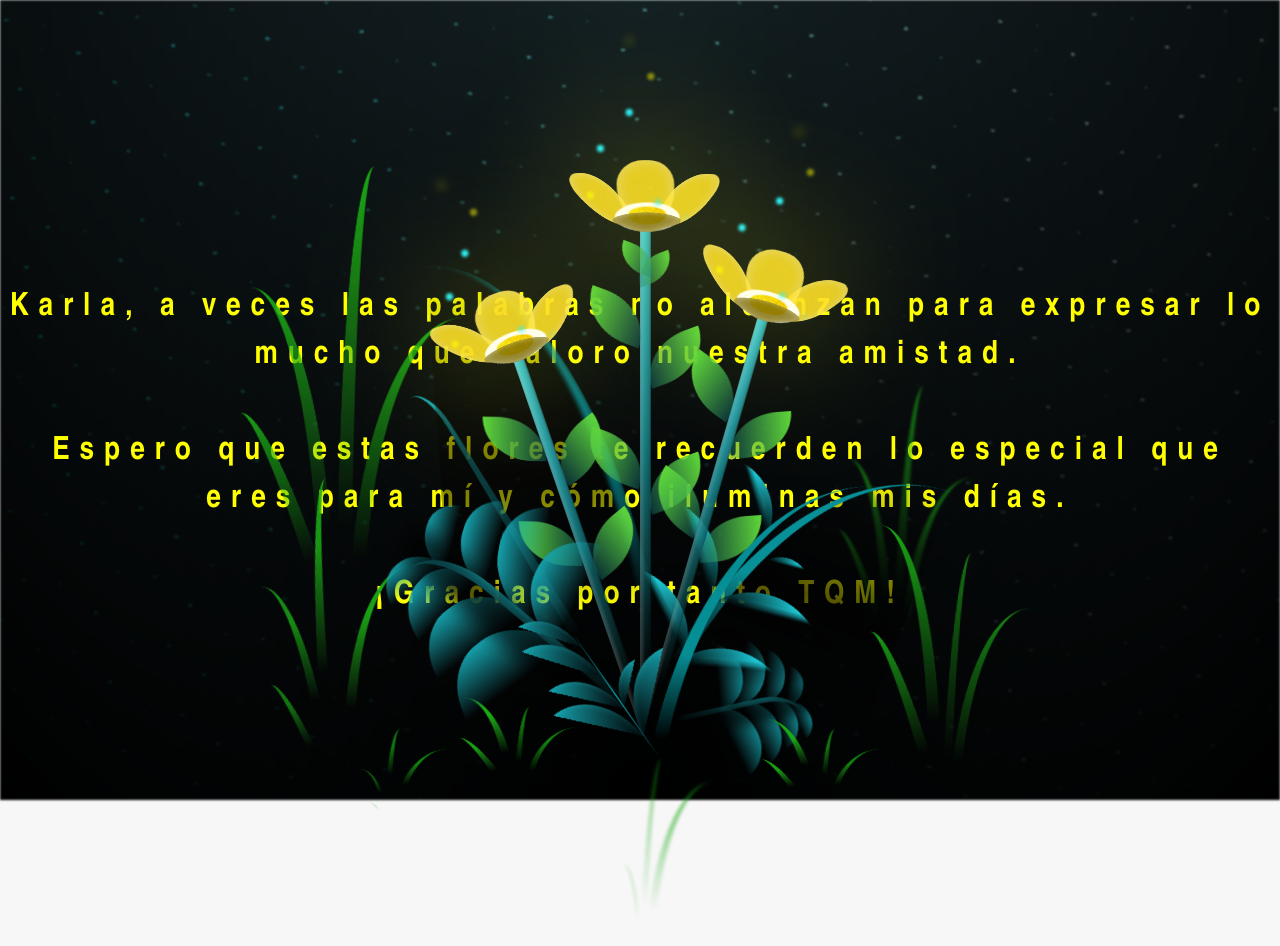
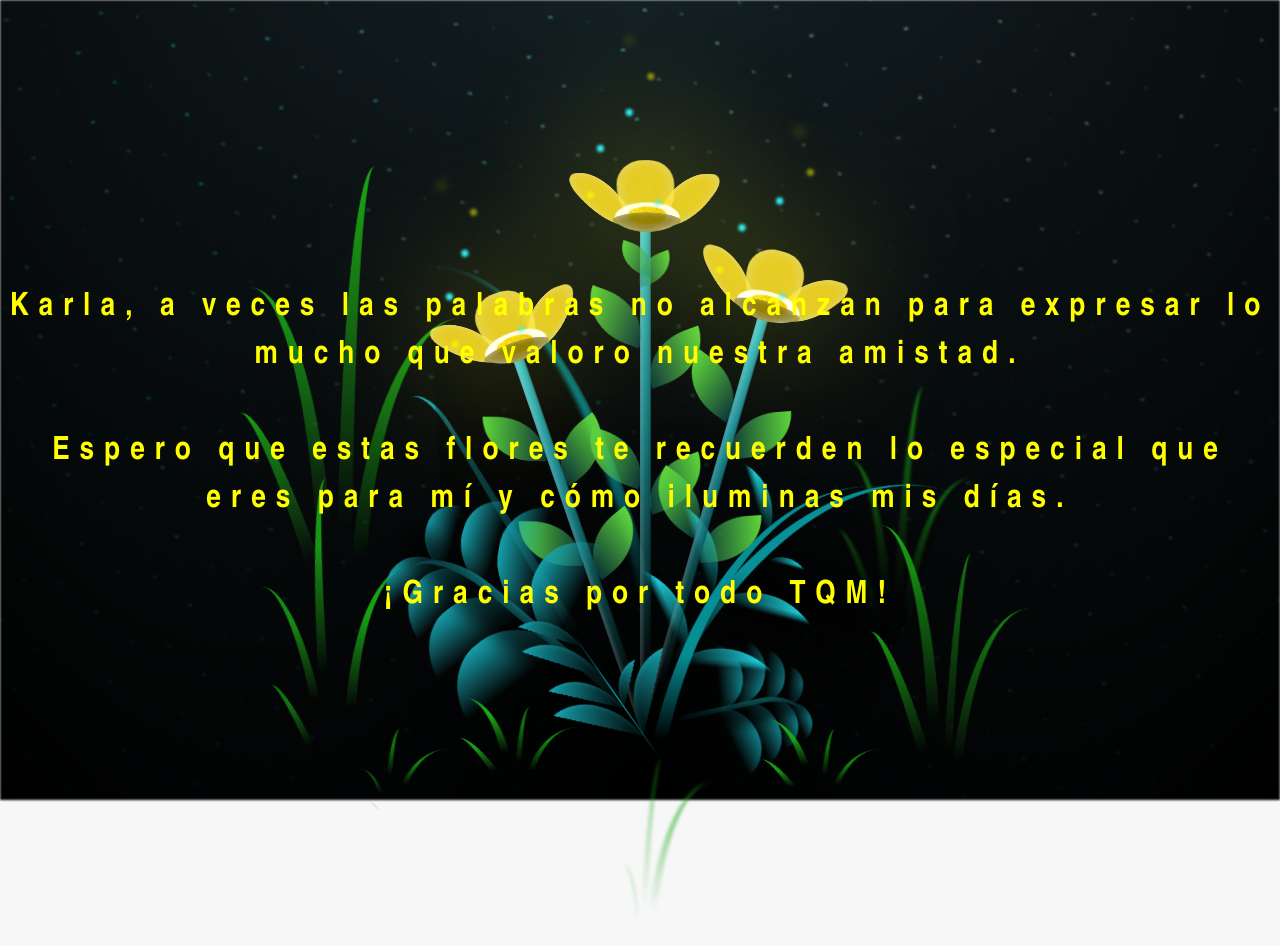
Before and after one commit to Bripo76/Bripo76.github.io, a plain HTML site: page flower.html in a window 1280 px wide. Drawn offline with Linux system fonts and the light colour scheme.

Commit message:
flower.html

```diff
--- a/flower.html
+++ b/flower.html
@@ -13,9 +13,6 @@
     <div id="lyrics">
 
     </div>
-    <h1 class="titulo">Karla, a veces las palabras no alcanzan para expresar lo mucho que valoro nuestra amistad.<br> <br>
-      Espero que estas flores te recuerden lo especial que eres para mí y cómo iluminas mis días.<br><br>
-    ¡Gracias por tanto TQM!</h1>
 
     <div class="night"></div>
     <div class="flowers">
@@ -329,5 +326,8 @@
     </div>
     <script src="anim.js"></script>
     <script src="main.js"></script>
+    <h1 class="titulo">Karla, a veces las palabras no alcanzan para expresar lo mucho que valoro nuestra amistad.<br> <br>
+      Espero que estas flores te recuerden lo especial que eres para mí y cómo iluminas mis días.<br><br>
+    ¡Gracias por todo TQM!</h1>
   </body>
 </html>
```
